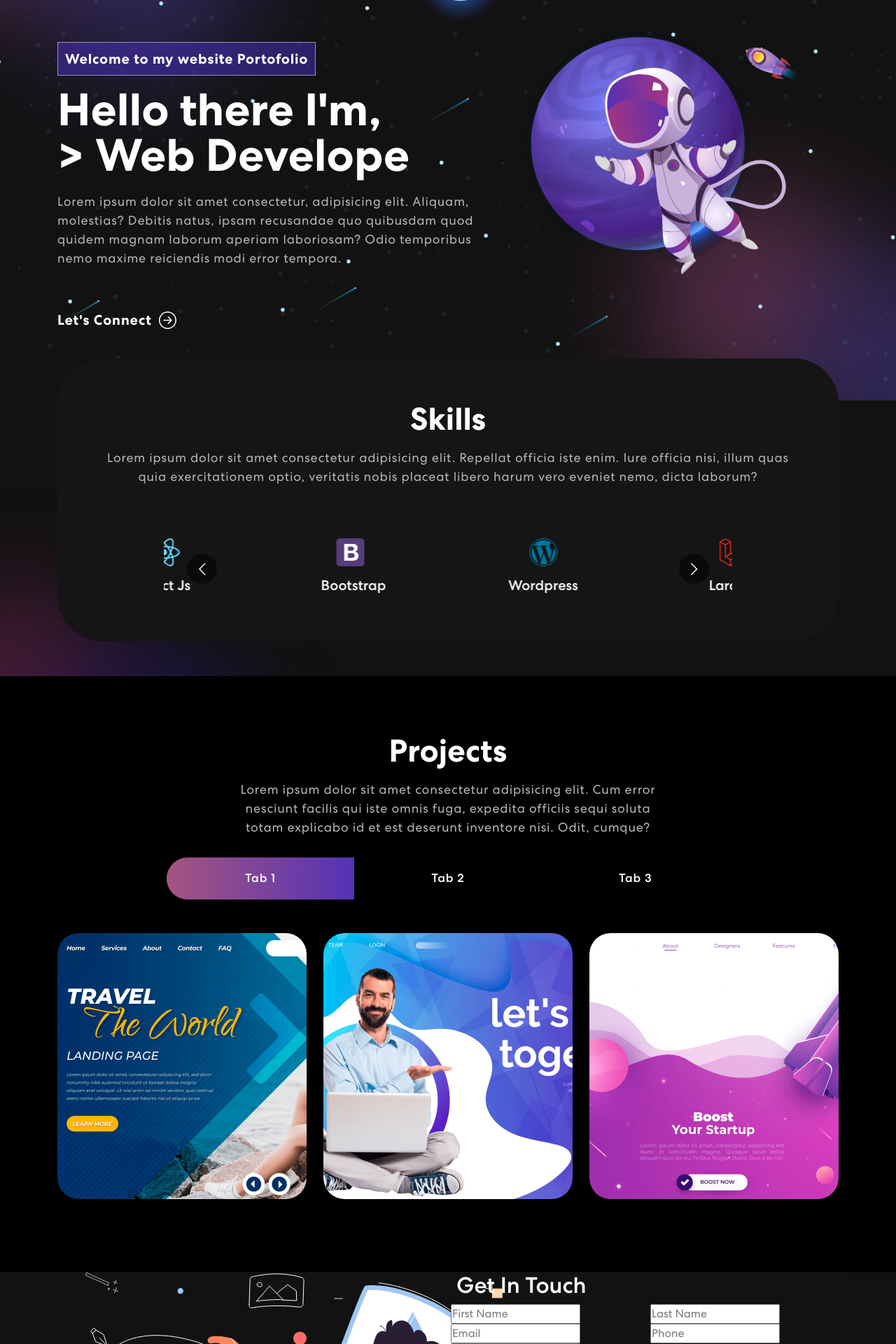
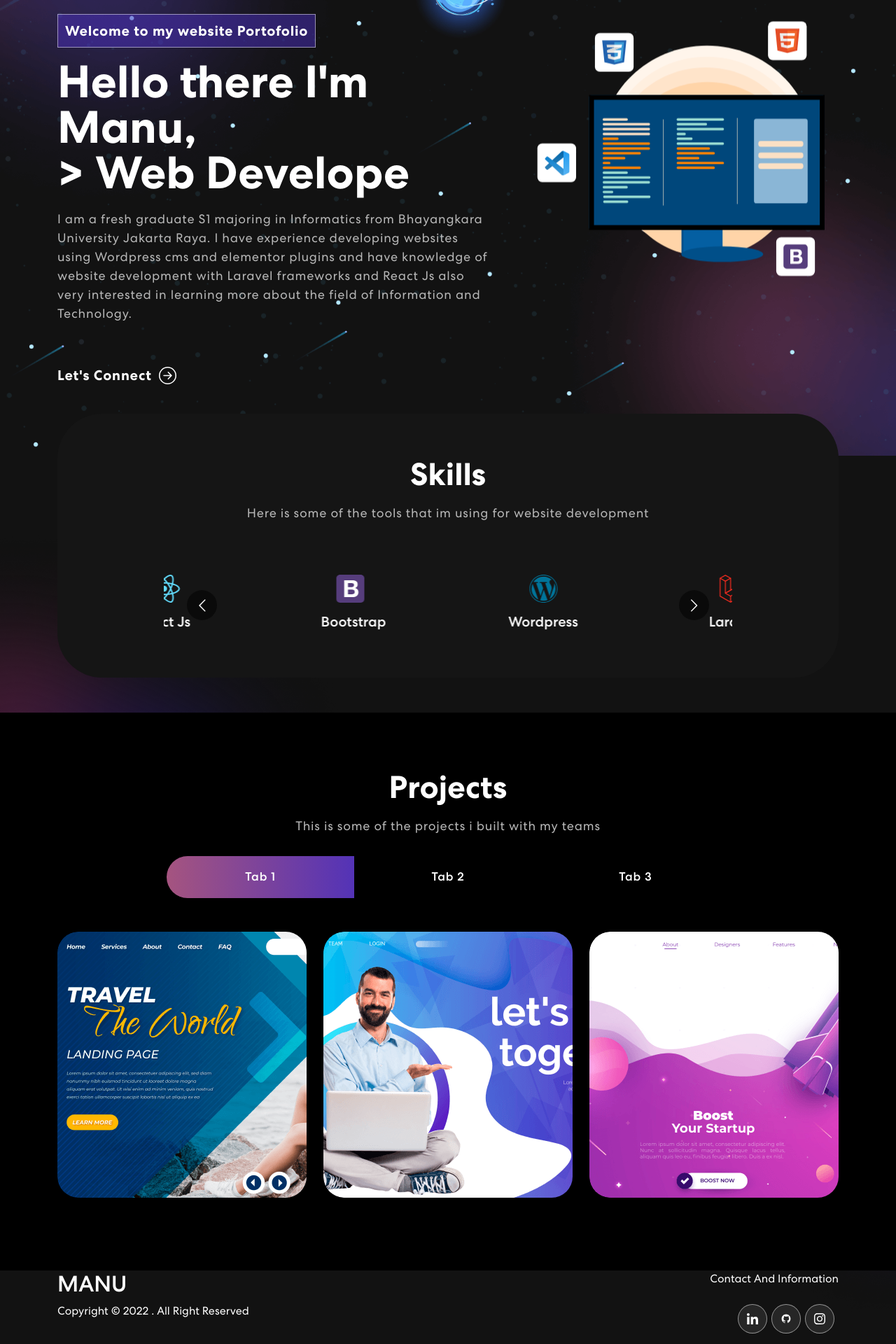
Before and after one commit to manuwasa/manu-portofolio, a React (Create React App) app: page / in a window 1280 px wide. Shown: the part 200-2120 px from the top of the page at 70% size. Built offline with nearby package versions, Linux system fonts and the light colour scheme.

Commit message:
Creating footer

```diff
--- a/src/App.css
+++ b/src/App.css
@@ -1,3 +1,27 @@
+/* Responsive */
+
+@media (max-width: 600px) {
+  .banner {
+    padding: 150px 0 100px 0 !important;
+  }
+
+  .banner h1 {
+    font-size: 40px !important;
+  }
+
+  .banner p {
+    font-size: 15px !important;
+  }
+
+  .banner button {
+    margin-top: 20px !important;
+  }
+
+  .skill-slider {
+    width: 100% !important;
+  }
+}
+
 /* Fonts */
 @font-face {
   font-family: Centra;
@@ -232,7 +256,7 @@ nav.navbar .navbar-toggler[aria-expanded="true"] .navbar-toggler-icon {
 
 .banner {
   margin-top: 0;
-  padding: 260px 0 100px 0;
+  padding: 220px 0 100px 0;
   background-image: url("./assets/img/banner-bg.png");
   background-position: top center;
   background-size: cover;
@@ -295,19 +319,19 @@ nav.navbar .navbar-toggler[aria-expanded="true"] .navbar-toggler-icon {
 }
 
 .banner img {
-  width: 90%;
+  width: 100%;
   animation: updown 3s linear infinite;
 }
 
 @keyframes updown {
   0% {
-    transform: translateY(-20px);
+    transform: translateY(-40px);
   }
   50% {
     transform: translateY(20px);
   }
   100% {
-    transform: translateY(-20px);
+    transform: translateY(-40px);
   }
 }
 
--- a/src/App.js
+++ b/src/App.js
@@ -1,6 +1,7 @@
 import "./App.css";
 import { Banner } from "./components/Banner";
 import { Contact } from "./components/Contact";
+import { Footer } from "./components/Footer";
 import { MyNavbar } from "./components/MyNavbar";
 import { Project } from "./components/Project";
 import { Skills } from "./components/Skills";
@@ -12,7 +13,7 @@ function App() {
       <Banner />
       <Skills />
       <Project />
-      <Contact />
+      <Footer />
     </div>
   );
 }
--- a/src/components/Banner.js
+++ b/src/components/Banner.js
@@ -1,7 +1,7 @@
 import React from "react";
 import { Col, Container, Row } from "react-bootstrap";
 import { ArrowRightCircle } from "react-bootstrap-icons";
-import headerImg from "../assets/img/header-img.svg";
+import headerImg from "../assets/img/illust.svg";
 
 export const Banner = () => {
   const [loopNum, setLoopNum] = React.useState(0);
@@ -51,18 +51,20 @@ export const Banner = () => {
           <Col xs={12} md={6} xl={7}>
             <span className="tagline">Welcome to my website Portofolio</span>
             <h1>
-              {`Hello there I'm, `} <br />{" "}
-              <span className="wrap"> > {text}</span>
+              {`Hello there I'm Manu, `} <br />{" "}
+              <span className="wrap"> &gt; {text}</span>
             </h1>
             <p>
-              Lorem ipsum dolor sit amet consectetur, adipisicing elit. Aliquam,
-              molestias? Debitis natus, ipsam recusandae quo quibusdam quod
-              quidem magnam laborum aperiam laboriosam? Odio temporibus nemo
-              maxime reiciendis modi error tempora.
+              I am a fresh graduate S1 majoring in Informatics from Bhayangkara
+              University Jakarta Raya. I have experience developing websites
+              using Wordpress cms and elementor plugins and have knowledge of
+              website development with Laravel frameworks and React Js also very
+              interested in learning more about the field of Information and
+              Technology.
             </p>
             <button
               onClick={() => {
-                console.log("helllo");
+                window.location.href = "https://www.linkedin.com/in/manuwasa/";
               }}
             >
               Let's Connect
--- /dev/null
+++ b/src/components/Footer.js
@@ -0,0 +1,47 @@
+import { Col, Container, Row } from "react-bootstrap";
+import navIcon1 from "../assets/img/nav-icon1.svg";
+import navIcon2 from "../assets/img/github-logo.svg";
+import navIcon3 from "../assets/img/nav-icon3.svg";
+
+export const Footer = () => {
+  return (
+    <section>
+      <Container>
+        <Row>
+          <Col md={6} sm={12}>
+            <h2>MANU</h2>
+            <p>Copyright © 2022 . All Right Reserved </p>
+          </Col>
+          <Col md={6} sm={12} className="text-end">
+            <p>Contact And Information</p>
+            <span className="navbar-text justify-content-end">
+              <div className="social-icon">
+                <a
+                  href="https://www.linkedin.com/in/manuwasa/"
+                  target="_blank"
+                  rel="noreferrer"
+                >
+                  <img src={navIcon1} alt="social-media" />
+                </a>
+                <a
+                  href="https://github.com/manuwasa"
+                  target="_blank"
+                  rel="noreferrer"
+                >
+                  <img src={navIcon2} alt="social-media" />
+                </a>
+                <a
+                  href="https://www.instagram.com/manuws.f/"
+                  target="_blank"
+                  rel="noreferrer"
+                >
+                  <img src={navIcon3} alt="social-media" />
+                </a>
+              </div>
+            </span>
+          </Col>
+        </Row>
+      </Container>
+    </section>
+  );
+};
--- a/src/components/MyNavbar.js
+++ b/src/components/MyNavbar.js
@@ -2,7 +2,7 @@ import React from "react";
 import { Navbar, Container, Nav } from "react-bootstrap";
 import logo from "../assets/img/logo.svg";
 import navIcon1 from "../assets/img/nav-icon1.svg";
-import navIcon2 from "../assets/img/nav-icon2.svg";
+import navIcon2 from "../assets/img/github-logo.svg";
 import navIcon3 from "../assets/img/nav-icon3.svg";
 
 export const MyNavbar = () => {
@@ -62,20 +62,32 @@ export const MyNavbar = () => {
           </Nav>
           <span className="navbar-text">
             <div className="social-icon">
-              <a href="#">
+              <a
+                href="https://www.linkedin.com/in/manuwasa/"
+                target="_blank"
+                rel="noreferrer"
+              >
                 <img src={navIcon1} alt="social-media" />
               </a>
-              <a href="#">
+              <a
+                href="https://github.com/manuwasa"
+                target="_blank"
+                rel="noreferrer"
+              >
                 <img src={navIcon2} alt="social-media" />
               </a>
-              <a href="#">
+              <a
+                href="https://www.instagram.com/manuws.f/"
+                target="_blank"
+                rel="noreferrer"
+              >
                 <img src={navIcon3} alt="social-media" />
               </a>
             </div>
             <button
               className="vvd"
               onClick={() => {
-                console.log("haha");
+                window.location.href = "https://www.linkedin.com/in/manuwasa/";
               }}
             >
               <span>Let's Connect</span>
--- a/src/components/Project.js
+++ b/src/components/Project.js
@@ -36,17 +36,12 @@ export const Project = () => {
   ];
 
   return (
-    <section className="project" id="project">
+    <section className="project" id="projects">
       <Container>
         <Row>
           <Col>
             <h2>Projects</h2>
-            <p>
-              Lorem ipsum dolor sit amet consectetur adipisicing elit. Cum error
-              nesciunt facilis qui iste omnis fuga, expedita officiis sequi
-              soluta totam explicabo id et est deserunt inventore nisi. Odit,
-              cumque?
-            </p>
+            <p>This is some of the projects i built with my teams</p>
             <TabContainer id="projecs-tabs" defaultActiveKey="first">
               <Nav
                 variant="pills"
--- a/src/components/Skills.js
+++ b/src/components/Skills.js
@@ -37,10 +37,7 @@ export const Skills = () => {
             <div className="skill-bx">
               <h2>Skills</h2>
               <p>
-                Lorem ipsum dolor sit amet consectetur adipisicing elit.
-                Repellat officia iste enim. Iure officia nisi, illum quas quia
-                exercitationem optio, veritatis nobis placeat libero harum vero
-                eveniet nemo, dicta laborum?
+                Here is some of the tools that im using for website development
               </p>
               <Carousel
                 responsive={responsive}
```
Also changed, not shown: src/assets/img/github-logo.svg (added), src/assets/img/illust.svg (added).
